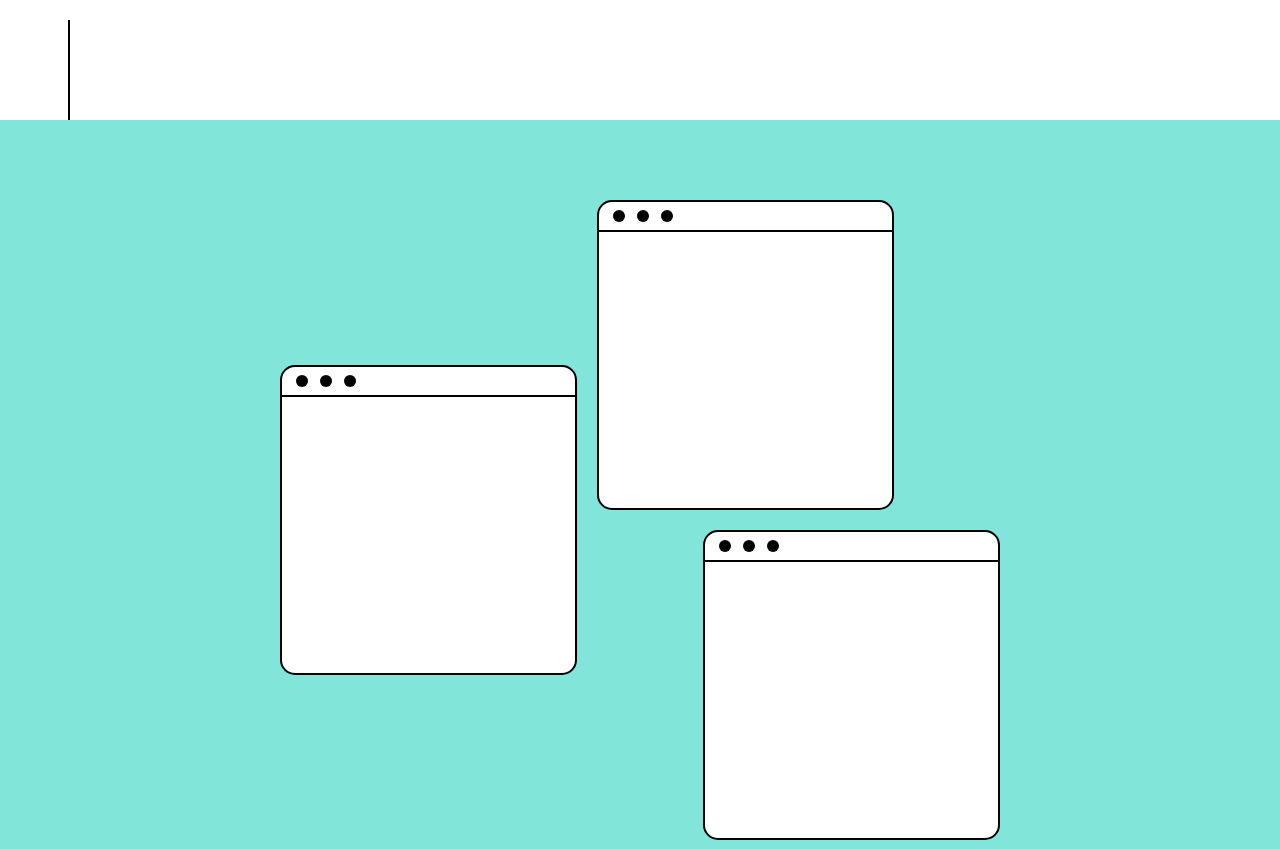
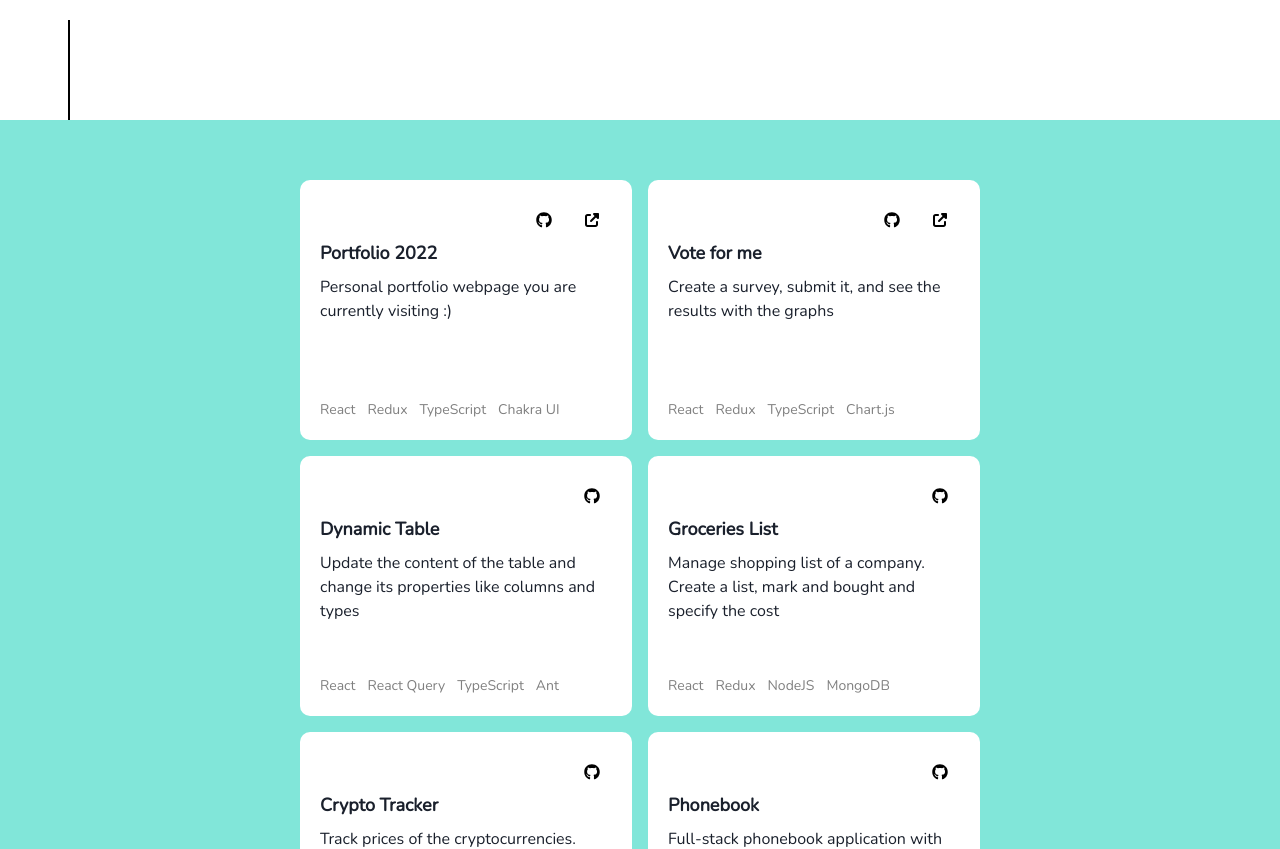
Before and after one commit to wroclawianka/portfolio, a React (Create React App) app: page / in a window 1280 px wide. Shown: the part 680-1529 px from the top of the page. Built offline with nearby package versions, Linux system fonts and the light colour scheme.

Commit message:
projects updated

```diff
--- a/src/App.tsx
+++ b/src/App.tsx
@@ -8,7 +8,7 @@ function App() {
     <ChakraProvider theme={theme}>
       <Layout>
         <Intro />
-        <AboutMe />
+        {/* <AboutMe /> */}
         {/* <Stack /> */}
         <Projects />
       </Layout>
--- a/src/components/projects/projects.component.tsx
+++ b/src/components/projects/projects.component.tsx
@@ -32,7 +32,7 @@ export const Projects = () => {
       <Grid sx={style.projectsGrid}>
         {list.map(({ title, webpage, repo, description, stack }) => (
           <GridItem key={title}>
-            <Flex sx={style.projectBox}>
+            <Flex sx={style.projectBox} _hover={style.projectHover}>
               <Box>
                 <Grid sx={style.links}>
                   <Link href={repo}>
--- a/src/components/projects/projects.theme.ts
+++ b/src/components/projects/projects.theme.ts
@@ -13,6 +13,10 @@ export const projectsTheme = {
         gridTemplateColumns: 'repeat(auto-fill, minmax(250px, 1fr))',
         gap: 4
       },
+      projectHover: {
+        marginTop: '0px',
+        marginBottom: '10px',
+      },
       projectBox: {
         p: 5,
         h: '100%',
@@ -20,7 +24,9 @@ export const projectsTheme = {
         borderRadius: '10px',
         background: 'white',
         flexDirection: 'column',
-        justifyContent: 'space-between'
+        justifyContent: 'space-between',
+        marginTop: '10px',
+        transitionDuration: "0.5s",
       },
       title: {
         alignSelf: 'center',
```
